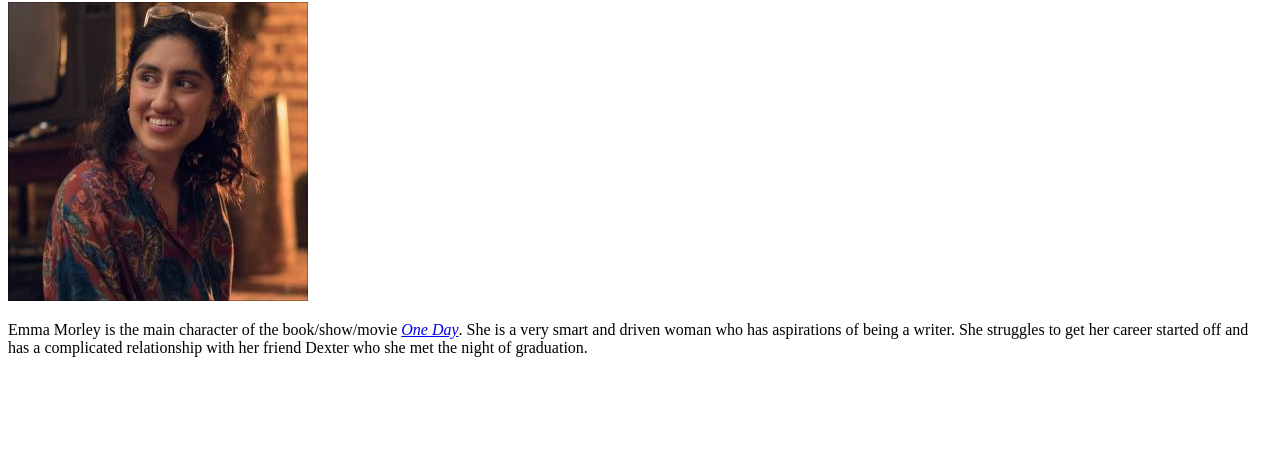
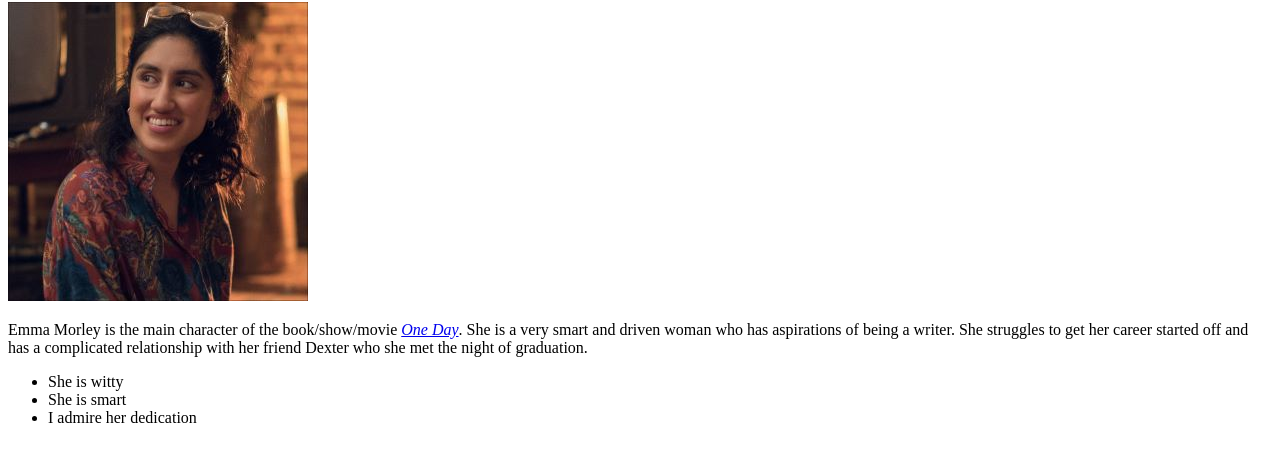
Before and after one commit to info340b-sp24/problem-01-kira-brod, a website: page problem-a/index.html in a window 1280 px wide. Shown: the part 78-540 px from the top of the page. Drawn offline with Linux system fonts and the light colour scheme.

Commit message:
add list and link css

```diff
--- a/problem-a/index.html
+++ b/problem-a/index.html
@@ -1,5 +1,6 @@
 <!DOCTYPE html>
 <html lang="en">
+    <link href="css/style.css" rel="stylesheet" />
 <head>
     <meta charset="utf-8">
     <meta name="author" content="Kira Brodsky">
@@ -16,5 +17,10 @@
         She is a very smart and driven woman who has aspirations of being a writer. She struggles to get her career started off
         and has a complicated relationship with her friend Dexter who she met the night of graduation.
     </p>
+    <ul>
+        <li>She is witty</li>
+        <li>She is smart</li>
+        <li>I admire her dedication</li>
+    </ul>
 </body>
 </html>
```
